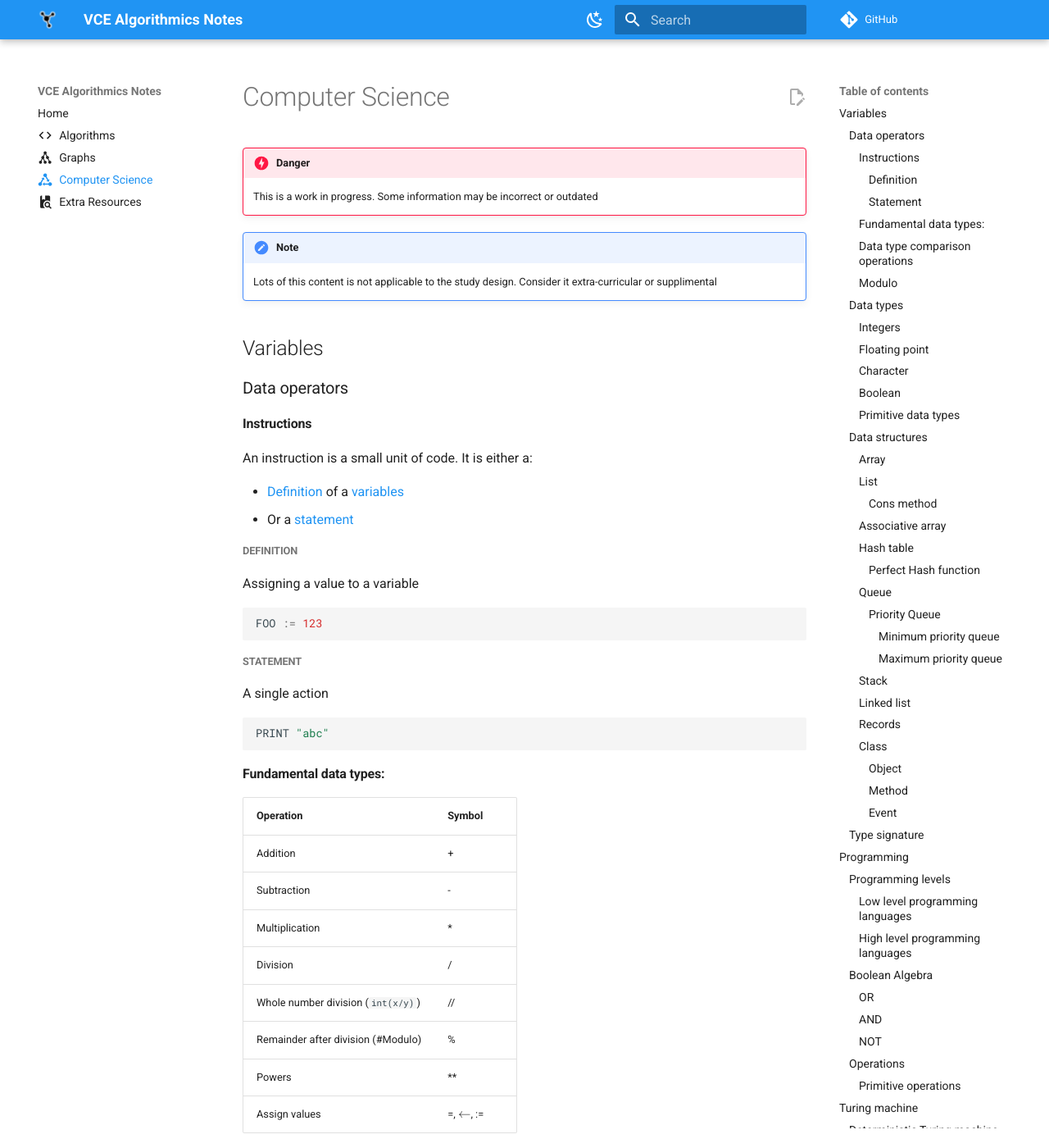
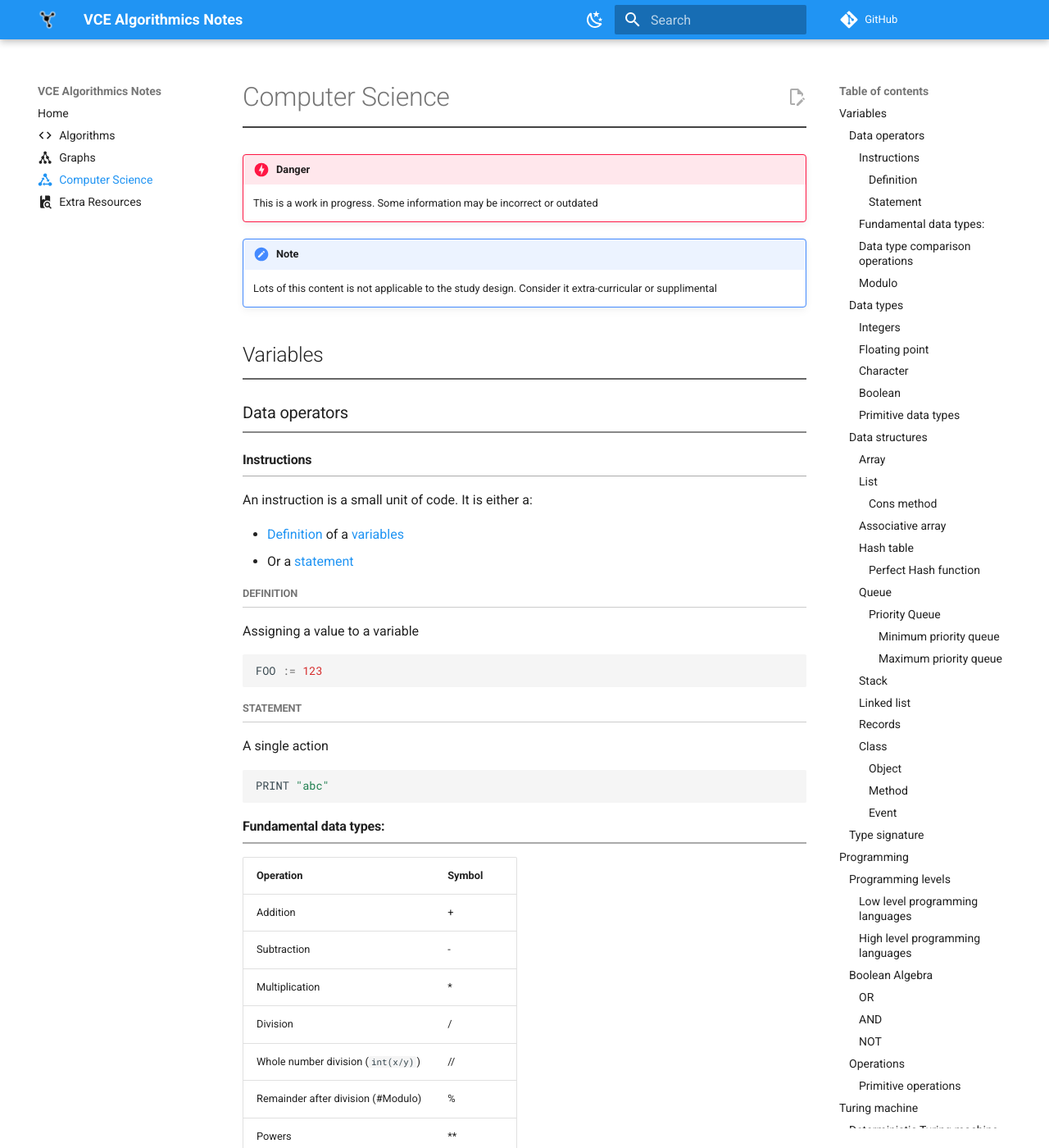
Before and after one commit to mcloughlan/algo-notes, an MkDocs documentation site: the page built from docs/computer-science.md, in a window 1280 px wide and 1400 px high. Shown: the whole window at 82% size. Built offline with MkDocs 1.6.1 and Material for MkDocs 9.7.7, drawn with Linux system fonts in a browser that asks for light colours; comment, search, counter and statistics services are not loaded.

Commit message:
added styling

```diff
--- /dev/null
+++ b/docs/css/style.css
@@ -0,0 +1,66 @@
+/* =================================== */
+/* ===== heading hierarchy style ===== */
+/* =================================== */
+
+/* Base style and solid underline on all headings inside main content, excluding search page */
+body:not(.md-search) .md-content h1,
+body:not(.md-search) .md-content h2,
+body:not(.md-search) .md-content h3,
+body:not(.md-search) .md-content h4,
+body:not(.md-search) .md-content h5,
+body:not(.md-search) .md-content h6 {
+    position: relative;
+    padding-bottom: 0.5em;
+    /* space for underline */
+    margin-bottom: 1em;
+}
+
+/* Solid underline using ::after */
+body:not(.md-search) .md-content h1::after,
+body:not(.md-search) .md-content h2::after,
+body:not(.md-search) .md-content h3::after,
+body:not(.md-search) .md-content h4::after,
+body:not(.md-search) .md-content h5::after,
+body:not(.md-search) .md-content h6::after {
+    content: "";
+    position: absolute;
+    bottom: 0;
+    left: 0;
+    width: 100%;
+    pointer-events: none;
+    background-color: #444;
+    /* solid color */
+}
+
+/* Thickness adjustments per heading level */
+body:not(.md-search) .md-content h1::after {
+    height: 2px;
+}
+
+body:not(.md-search) .md-content h2::after {
+    height: 1.8px;
+    background-color: #666;
+}
+
+body:not(.md-search) .md-content h3::after {
+    height: 1.4px;
+    background-color: #888;
+}
+
+body:not(.md-search) .md-content h4::after {
+    height: 1.2px;
+    background-color: #aaa;
+}
+
+body:not(.md-search) .md-content h5::after,
+body:not(.md-search) .md-content h6::after {
+    height: 1px;
+    background-color: #ccc;
+}
+
+/* font weight adjustment for lower headings */
+body:not(.md-search) .md-content h4,
+body:not(.md-search) .md-content h5,
+body:not(.md-search) .md-content h6 {
+    font-weight: 600;
+}
--- a/mkdocs.yml
+++ b/mkdocs.yml
@@ -29,6 +29,7 @@ extra_javascript:
   - js/math.js
 extra_css:
   - https://cdn.jsdelivr.net/npm/katex@0.16.4/dist/katex.min.css
+  - css/style.css
 nav:
   - Home: index.md
   - Algorithms: algorithms.md
```
Also changed, not shown: docs/graphs.md (+1 -1 lines).
